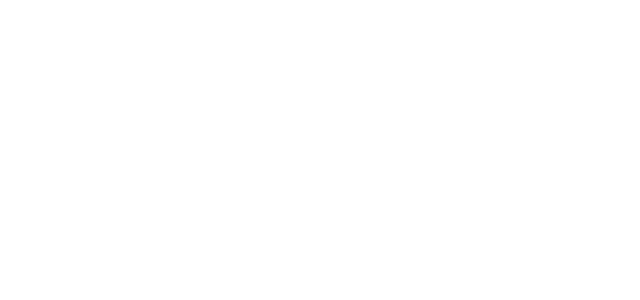
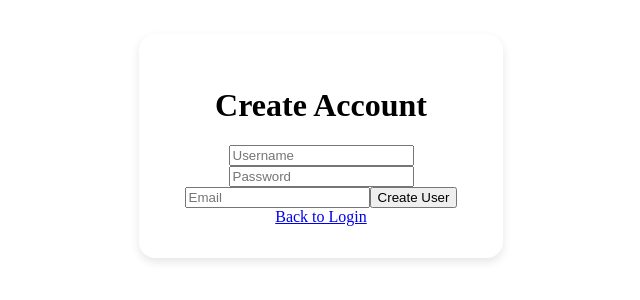
Before and after one commit to bdegrieck/SelfFinance, a React (Vite) app in the folder app/: page /create-user in a window 1280 px wide. Before the commit this address had no page. Shown: the part 262-562 px from the top of the page, without its empty margins (319-959 px from the left). Built offline with nearby package versions, Linux system fonts and the light colour scheme; the HTML template or start-up script is replaced by a standard one.

Commit message:
Add create user page and link from forgot password

```diff
--- a/app/src/App.css
+++ b/app/src/App.css
@@ -83,3 +83,20 @@
   max-width: 300px;
   text-align: center;
 }
+
+.create-user-page {
+  display: flex;
+  justify-content: center;
+  align-items: center;
+  height: 100vh;
+}
+
+.create-user-form {
+  background: white;
+  padding: 2rem;
+  border-radius: 1rem;
+  box-shadow: 0 4px 10px rgba(0, 0, 0, 0.1);
+  width: 100%;
+  max-width: 300px;
+  text-align: center;
+}
--- a/app/src/App.jsx
+++ b/app/src/App.jsx
@@ -2,6 +2,7 @@ import React from "react";
 import { BrowserRouter as Router, Routes, Route } from "react-router-dom";
 import LoginPage from "./LoginPage";
 import ForgotPassword from "./ForgotPassword";
+import CreateUser from "./CreateUser";
 
 export default function App() {
   return (
@@ -9,6 +10,7 @@ export default function App() {
       <Routes>
         <Route path="/" element={<LoginPage />} />
         <Route path="/forgot-password" element={<ForgotPassword />} />
+        <Route path="/create-user" element={<CreateUser />} />
       </Routes>
     </Router>
   );
--- /dev/null
+++ b/app/src/CreateUser.jsx
@@ -0,0 +1,18 @@
+import React from "react";
+import { Link } from "react-router-dom";
+import "./App.css";
+
+export default function CreateUser() {
+  return (
+    <div className="create-user-page">
+      <div className="create-user-form">
+        <h1>Create Account</h1>
+        <input type="text" placeholder="Username" />
+        <input type="password" placeholder="Password" />
+        <input type="email" placeholder="Email" />
+        <button>Create User</button>
+        <Link to="/">Back to Login</Link>
+      </div>
+    </div>
+  );
+}
--- a/app/src/ForgotPassword.jsx
+++ b/app/src/ForgotPassword.jsx
@@ -11,6 +11,7 @@ export default function ForgotPassword() {
         <input type="email" placeholder="Email" />
         <button>Send Reset Link</button>
         <Link to="/">Back to Login</Link>
+        <Link to="/create-user">Create Account</Link>
       </div>
     </div>
   );
```
